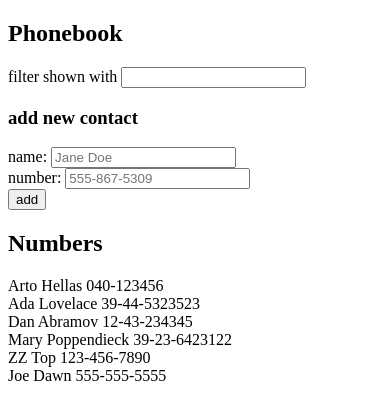
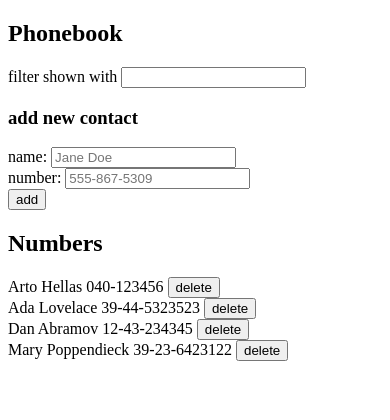
Before and after one commit to JanetteDevCode/fullstackopen-part2, a React (Create React App) app in the folder phonebook/: page / in a window 390 px wide. Shown: the top 420 px of the page. Built offline with nearby package versions, Linux system fonts and the light colour scheme; data requests are answered from the project's data file.

Commit message:
Complete phonebook step 9

```diff
--- a/phonebook/db.json
+++ b/phonebook/db.json
@@ -19,16 +19,6 @@
       "name": "Mary Poppendieck",
       "number": "39-23-6423122",
       "id": 4
-    },
-    {
-      "name": "ZZ Top",
-      "number": "123-456-7890",
-      "id": 5
-    },
-    {
-      "name": "Joe Dawn",
-      "number": "555-555-5555",
-      "id": 6
     }
   ]
 }
--- a/phonebook/src/App.js
+++ b/phonebook/src/App.js
@@ -24,7 +24,37 @@ const App = () => {
     });
   };
 
-  const addPerson = (event) => {
+  const addPerson = (personToAdd) => {
+    personService
+      .createPerson(personToAdd)
+      .then((returnedPerson) => {
+        alert(`${returnedPerson.name} was successfully added to the server.`)
+        setPersons(persons.concat(returnedPerson));
+        setNewName('');
+        setNewPhone('');
+      });
+  }
+
+  const deletePerson = (personToDelete) => {
+    personService
+      .deletePerson(personToDelete.id)
+      .then((returnedPerson) => {
+        console.log('returned person after delete person:', returnedPerson);
+        alert(`${personToDelete.name} was successfully deleted from the server.`)
+        // sync persons in browser with server
+        personService
+          .getAll()
+          .then((updatedPersons) => {
+            setPersons(updatedPersons);
+        });
+      })
+      .catch((error) => {
+        console.log('delete person error:', error);
+        alert('person could not be deleted');
+      });
+  };
+
+  const handleAddPerson = (event) => {
     event.preventDefault();
     const name = newName.trim();
     const phone = newPhone.trim();
@@ -41,17 +71,23 @@ const App = () => {
       setNewName('');
       return;
     }
-    const newPerson = {
+    const person = {
       name: name,
       number: phone
     };
-    personService
-      .create(newPerson)
-      .then((returnedPerson) => {
-        setPersons(persons.concat(returnedPerson));
-        setNewName('');
-        setNewPhone('');
-      });
+    addPerson(person);
+  };
+
+  const handleDeletePerson = (person) => {
+    return (() => {
+      console.log('handle delete person', person);
+      const confirmDelete = window.confirm(`Delete ${person.name}?`);
+      if (confirmDelete) {
+        deletePerson(person);
+      } else {
+        alert('No person was deleted.');
+      }
+    });
   };
 
   const changeName = (event) => {
@@ -72,13 +108,16 @@ const App = () => {
         <Filter filter={filter} changeFilter={changeFilter} />
         <h3>add new contact</h3>
         <PersonForm
-          addPerson={addPerson}
+          handleAddPerson={handleAddPerson}
           newName={newName}
           changeName={changeName}
           newPhone={newPhone}
           changePhone={changePhone} />
         <h2>Numbers</h2>
-        <Persons filter={filter} persons={persons} />
+        <Persons
+          filter={filter}
+          persons={persons}
+          handleDeletePerson={handleDeletePerson} />
     </div>
   );
 };
--- a/phonebook/src/components/Person.js
+++ b/phonebook/src/components/Person.js
@@ -1,9 +1,9 @@
 import React from 'react';
 
-const Person = ({ person }) => {
+const Person = ({ person, handleDeletePerson }) => {
   return (
     <div>
-      {person.name} {person.number}
+      {person.name} {person.number} <button onClick={handleDeletePerson(person)}>delete</button>
     </div>
   );
 };
--- a/phonebook/src/components/PersonForm.js
+++ b/phonebook/src/components/PersonForm.js
@@ -2,7 +2,7 @@ import React from 'react';
 
 const PersonForm = (props) => {
   return (
-    <form onSubmit={props.addPerson}>
+    <form onSubmit={props.handleAddPerson}>
       <div>
         name: <input placeholder='Jane Doe' value={props.newName} onChange={props.changeName} />
       </div>
--- a/phonebook/src/components/Persons.js
+++ b/phonebook/src/components/Persons.js
@@ -1,7 +1,7 @@
 import React from 'react';
 import Person from './Person';
 
-const Persons = ({ filter, persons }) => {
+const Persons = ({ filter, persons, handleDeletePerson }) => {
   // case-insensitive filter
   const filterPersons = (term) => {
     return persons.filter((person) => {
@@ -14,7 +14,10 @@ const Persons = ({ filter, persons }) => {
     const personsToShow = searchTerm ? filterPersons(searchTerm) : persons;
     return personsToShow.map((person) => {
       return (
-        <Person key={person.name} person={person} />
+        <Person
+          key={person.name}
+          person={person}
+          handleDeletePerson={handleDeletePerson} />
       );
     });
   };
--- a/phonebook/src/services/persons.js
+++ b/phonebook/src/services/persons.js
@@ -14,7 +14,7 @@ const getAll = () => {
   );
 };
 
-const create = (newPerson) => {
+const createPerson = (newPerson) => {
   return (
     axios
       .post(baseUrl, newPerson)
@@ -26,7 +26,20 @@ const create = (newPerson) => {
   );
 };
 
+const deletePerson = (deletePersonID) => {
+  return (
+    axios
+      .delete(`${baseUrl}/${deletePersonID}`)
+      .then((response) => {
+        console.log('delete person successful');
+        console.log('response data', response.data);
+        return response.data;
+      })
+  );
+};
+
 export default {
   getAll,
-  create
+  createPerson,
+  deletePerson
 };
```
